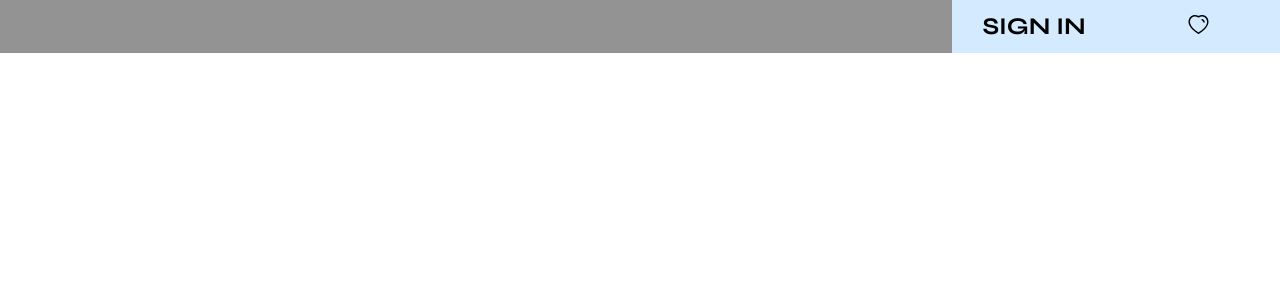
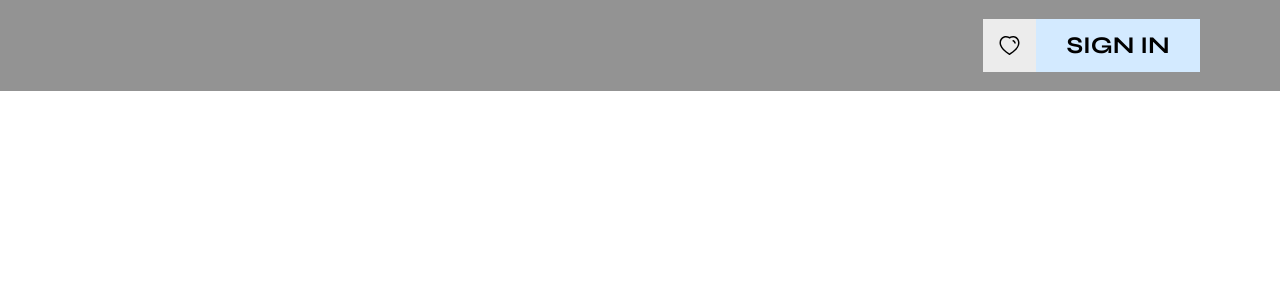
Before and after one commit to AnastasiaR2/spacex-app, a React (Vite) app: page / in a window 1280 px wide. Shown: the top 300 px of the page. Built offline with nearby package versions, Linux system fonts and the light colour scheme.

Commit message:
Created IconButton atom, added color variables

```diff
--- a/src/components/atoms/atoms.ts
+++ b/src/components/atoms/atoms.ts
@@ -1,2 +1,3 @@
 export { Button } from './button.tsx';
 export { HeartIcon } from './heart-icon.tsx';
+export { IconButton } from './icon-button.tsx';
--- a/src/components/atoms/button.tsx
+++ b/src/components/atoms/button.tsx
@@ -6,12 +6,12 @@ const Button = styled.button<Properties>`
   width: 164px;
   height: 53px;
   padding: 12px 0px;
-  color: #000000;
+  color: var(--black);
   font-family: 'Syne';
   font-weight: 500;
   text-transform: uppercase;
   font-size: 24px;
-  background-color: #d3eaff;
+  background-color: var(--blue);
   cursor: pointer;
   border: none;
   position: relative;
--- /dev/null
+++ b/src/components/atoms/icon-button.tsx
@@ -0,0 +1,14 @@
+import styled from 'styled-components';
+
+import { Button } from '~/components/atoms/atoms.ts';
+
+const IconButton = styled(Button)`
+  display: flex;
+  align-items: center;
+  justify-content: center;
+  width: 53px;
+  height: 53px;
+  background-color: var(--light-gray);
+`;
+
+export { IconButton };
--- a/src/components/components.ts
+++ b/src/components/components.ts
@@ -1,3 +1,2 @@
-export { Button, HeartIcon } from './atoms/atoms.ts';
 export { Header } from './organisms/organisms.ts';
 export { RouterProvider } from './routing/routing.ts';
--- a/src/components/organisms/header.tsx
+++ b/src/components/organisms/header.tsx
@@ -1,24 +1,25 @@
 import styled from 'styled-components';
 
-import { Button, HeartIcon } from '~/components/components.ts';
+import { Button, HeartIcon, IconButton } from '~/components/atoms/atoms.ts';
 
 type Properties = {
   isFavorite?: boolean;
 };
 
 const StyledHeader = styled.header<Properties>`
-  background-color: rgba(30, 30, 30, 0.48);
   display: flex;
   justify-content: flex-end;
+  padding: 19px 80px;
+  background-color: var(--dark-gray-48);
 `;
 
 const Header: React.FC<Properties> = ({ isFavorite }) => {
   return (
     <StyledHeader isFavorite={isFavorite}>
+      <IconButton>
+        <HeartIcon />
+      </IconButton>
       <Button>Sign in</Button>
-      <Button>
-        <HeartIcon />
-      </Button>
     </StyledHeader>
   );
 };
--- a/src/global-style.ts
+++ b/src/global-style.ts
@@ -12,6 +12,18 @@ import SyneSemiBoldWoff from '~/fonts/syne-semi-bold.woff';
 import SyneSemiBoldWoff2 from '~/fonts/syne-semi-bold.woff2';
 
 const GlobalStyle = createGlobalStyle`
+
+  :root {
+    --white: #FFFFFF;
+    --black: #000000;
+    --black-25: rgba(0, 0, 0, 25%);
+    --light-gray: #ECECEC;
+    --dark-gray: #1E1E1E;
+    --dark-gray-48: rgba(30, 30, 30, 48%);
+    --blue: #D3EAFF;
+    --dark-blue: #556B84;
+  }
+
   *,
   *::before,
   *::after {
```
Also changed, not shown: src/components/molecules/molecules.ts (added).
